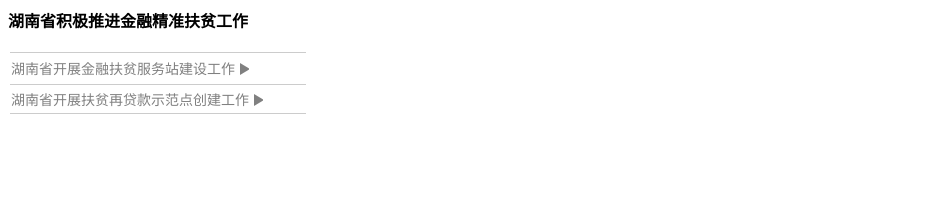
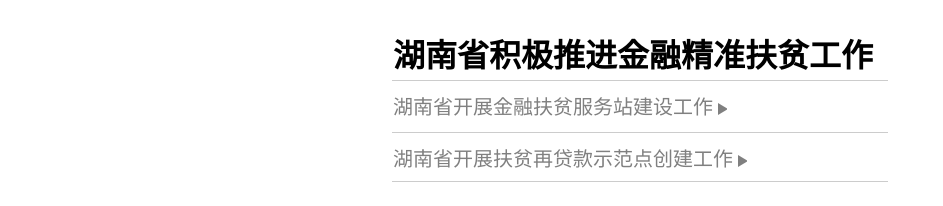
Before and after one commit to jensenliao/test, a plain HTML site: page index.html in a window 1280 px wide. Shown: the whole page, without its empty margins (0-943 px from the left). Drawn offline with Linux system fonts and the light colour scheme.

Commit message:
Update index.html

```diff
--- a/index.html
+++ b/index.html
@@ -9,7 +9,7 @@
     }
     tr
 	{
-	    height:30px;
+	    height:50px;
 	}
 
 	#demo16{
@@ -39,22 +39,31 @@
 	</style>
 </head>
 <body>
-    <div style="font-family:微软雅黑; font-weight:bold;">湖南省积极推进金融精准扶贫工作</div>
+
 	<br>
-    <table style="width:300px">
+
+
+	<table style="width:500px;" align="center" valign="center">
+	<tr style="height:50px;">
+	<td style="border-top:0">
+	     <div style="font-family:微软雅黑; font-weight:bold; font-size:32px;">湖南省积极推进金融精准扶贫工作</div>
+	</td>
+	</tr>
 	<tr>
 	<td>
-	     <a style="font-family:微软雅黑; font-size:14px" href="http://www.agoodme.com/preview/tid=157a882ff1ffd978">湖南省开展金融扶贫服务站建设工作</a>
+	     <a style="font-family:微软雅黑; font-size:20px" href="http://www.agoodme.com/preview/tid=157a882ff1ffd978">湖南省开展金融扶贫服务站建设工作</a>
 		 <span id="demo16" style="align:right;"></span>
 	</td>
 	</tr>
 	<tr>
 	<td style="border-bottom:1px solid #cccccc;">
-	    <a style="font-family:微软雅黑; font-size:14px" href="http://jkzp.adnonstop.com/D242_2hz0u1_449950/janeplus.html?jump=0&from=singlemessage&isappinstalled=0">湖南省开展扶贫再贷款示范点创建工作</a>
+	    <a style="font-family:微软雅黑; font-size:20px" href="http://jkzp.adnonstop.com/D242_2hz0u1_449950/janeplus.html?jump=0&from=singlemessage&isappinstalled=0">湖南省开展扶贫再贷款示范点创建工作</a>
 	    <span id="demo16" style="align:right;"></span>
 	</td>
 	</tr>
 	<table>
 
+
+
 </body>
 </html>
```
